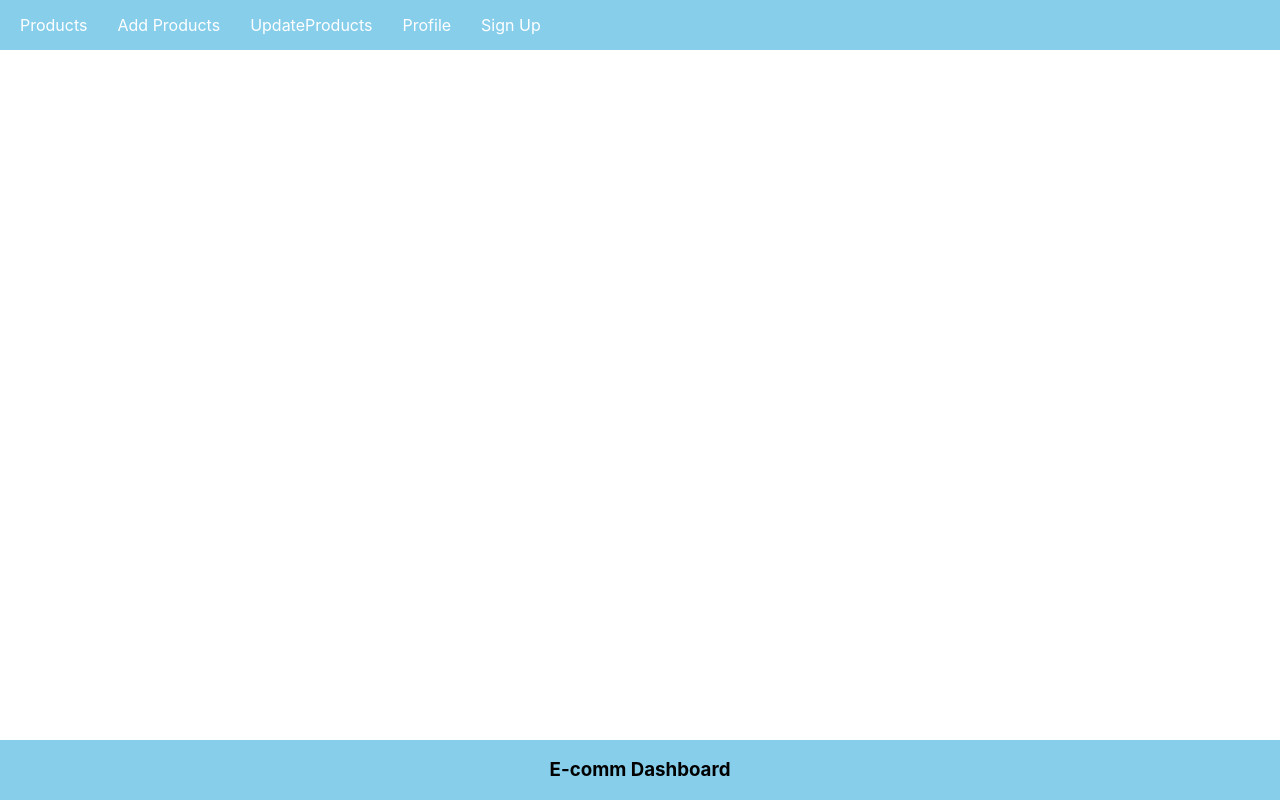
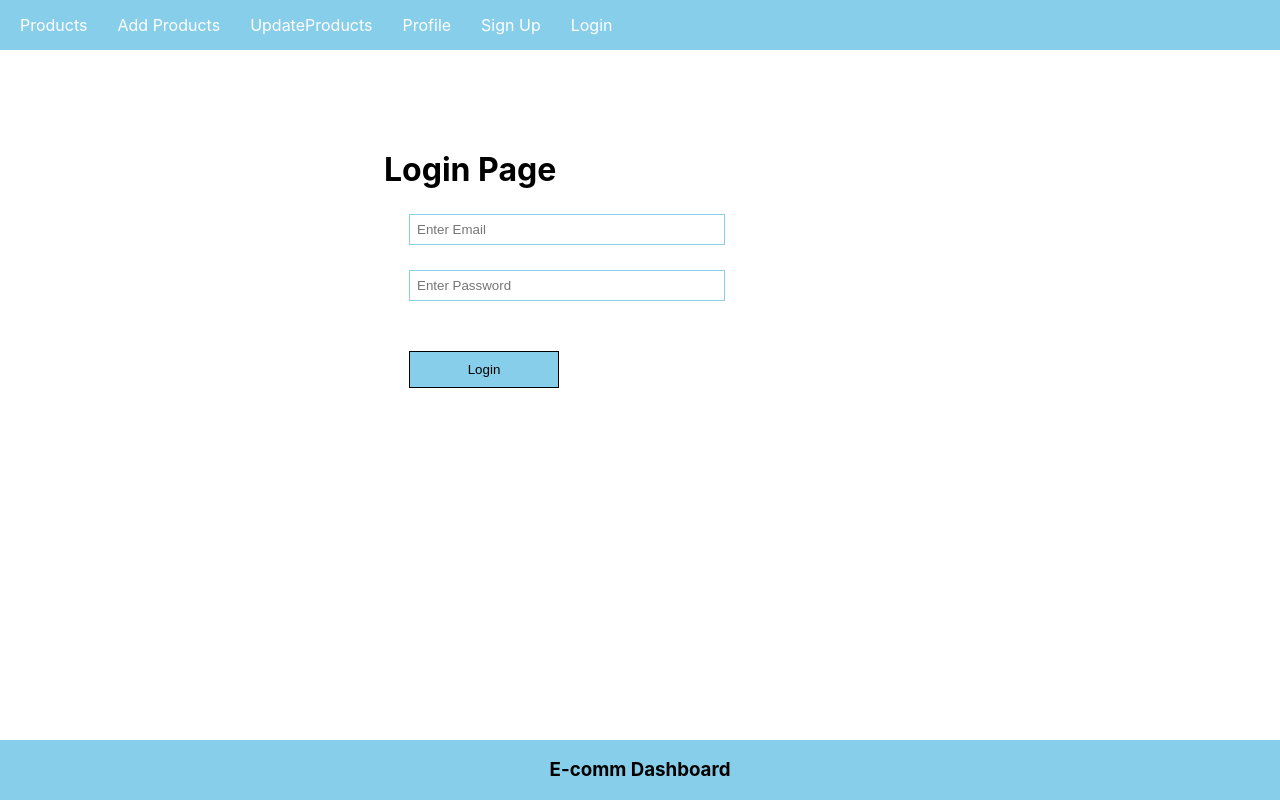
Before and after one commit to daddys-code18/front-end, a React (Create React App) app: page /login in a window 1280 px wide. Built offline with nearby package versions, Linux system fonts and the light colour scheme.

Commit message:
login Component

```diff
--- a/src/App.css
+++ b/src/App.css
@@ -46,7 +46,10 @@
   border: 1px solid;
   cursor: pointer;
 }
-
+.login {
+  margin-left: 30%;
+  margin-top: 100px;
+}
 @media (prefers-reduced-motion: no-preference) {
   .App-logo {
     animation: App-logo-spin infinite 20s linear;
--- a/src/App.js
+++ b/src/App.js
@@ -4,7 +4,7 @@
 import SignUp from "./components/SignUp";
 import { BrowserRouter, Routes, Route } from "react-router-dom";
 import PrivateComponent from "./components/PrivateComponent";
-
+import Login from "./components/Login";
 function App() {
   return (
     <div className="">
@@ -25,6 +25,7 @@
             <Route path="/profile" element={<h1>Profile Component</h1>} />
           </Route>
           <Route path="/signup" element={<SignUp />} />
+          <Route path="/login" element={<Login />} />
         </Routes>
       </BrowserRouter>
       <Footer />
--- /dev/null
+++ b/src/components/Login.js
@@ -0,0 +1,33 @@
+import React, { useState } from "react";
+
+const Login = () => {
+  const [email, setEmail] = useState("");
+  const [password, setPassword] = useState("");
+  const handleLogin = () => {
+    console.warn(email, password);
+  };
+  return (
+    <div className="login">
+      <h1>Login Page</h1>
+      <input
+        type="text"
+        className="inputBox"
+        placeholder="Enter Email"
+        onChange={(e) => setEmail(e.target.value)}
+        value={email}
+      />
+      <input
+        type="password"
+        className="inputBox"
+        placeholder="Enter Password"
+        onChange={(e) => setPassword(e.target.value)}
+        value={password}
+      />
+      <button type="button" onClick={handleLogin} className="appButton">
+        Login
+      </button>
+    </div>
+  );
+};
+
+export default Login;
--- a/src/components/Nav.js
+++ b/src/components/Nav.js
@@ -36,6 +36,9 @@
             <Link to="/signup">Sign Up</Link>
           )}
         </li>
+        <li>
+          <Link to="/login">Login</Link>
+        </li>
       </ul>
     </div>
   );
```
